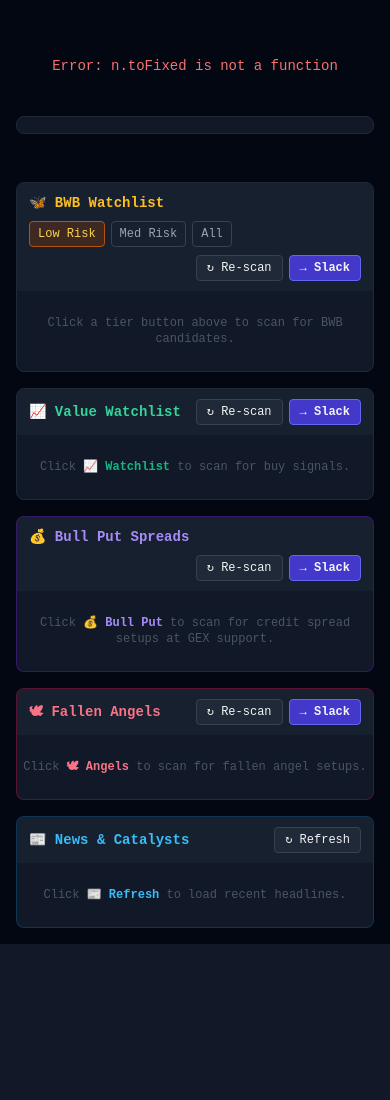
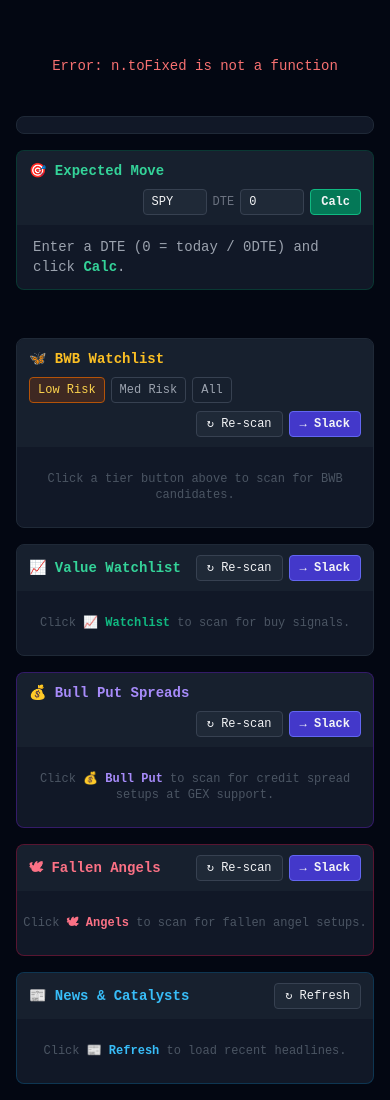
Before and after one commit to kwisener01/options-system, a Flask app: page / in a window 390 px wide. Shown: the part 117-1217 px from the top of the page. Before the commit the page ends 1061 px from the top, so only its background shows below. Run offline with Flask 3, Linux system fonts and the light colour scheme; some libraries are stand-ins or nearby versions.

Commit message:
feat(em): straddle-based expected move — dashboard DTE selector + Slack brief
Most-accurate method: EM = 0.85 x ATM straddle (real IV/skew at that expiry).
ATM strike found where |call-put| is smallest (parity), so 0DTE works naturally.

- src/analysis/expected_move.py (compute + pure _em_calc, 60s chain cache).
- /api/expected-move?symbol=&dte= endpoint (0 = today/0DTE).
- Dashboard: Expected Move card with symbol + DTE inputs -> live ±range.
- Pre-market Slack brief shows SPY 0DTE + weekly expected move.
- Pure straddle math unit-tested.

Note: 1-SD expected move ~= the 16-delta strike, tying back to strike selection.

Co-Authored-By: Claude Opus 4.8 <noreply@anthropic.com>

```diff
--- a/app.py
+++ b/app.py
@@ -857,6 +857,22 @@ def api_news():
         return jsonify({"ok": False, "error": str(e)}), 500
 
 
+@app.route("/api/expected-move")
+def api_expected_move():
+    """Straddle-based expected move for a chosen DTE (0 = today / 0DTE)."""
+    try:
+        dte = int(request.args.get("dte", 0))
+        sym = request.args.get("symbol", "SPY").upper()
+        from src.analysis.expected_move import compute
+        em = compute(sym, dte)
+        if not em:
+            return jsonify({"ok": False, "error": "no chain data (market closed or no quotes)"}), 200
+        return jsonify({"ok": True, **em})
+    except Exception as e:
+        logger.exception("expected-move failed")
+        return jsonify({"ok": False, "error": str(e)[:200]}), 500
+
+
 @app.route("/api/mode")
 def api_mode():
     """LIVE vs PAPER, derived from ALPACA_BASE_URL only. No account data exposed."""
@@ -1472,6 +1488,19 @@ def _premarket_prep_job():
                 f"  {vix_icon} *VIX* {vix_now:.1f} ({vix_chg:+.1f})  _{vix_label}_"
             )
 
+        # -- Expected move (straddle-based) -----------------------------------
+        em_lines = []
+        try:
+            from src.analysis.expected_move import compute as _em
+            for lbl, want in (("0DTE", 0), ("Weekly", 7)):
+                em = _em("SPY", want)
+                if em:
+                    em_lines.append(
+                        f"  *{lbl}* ({em['expiry']}, {em['dte']}DTE): ±${em['em_dollars']:.2f} "
+                        f"({em['em_pct']:.1f}%)  → {em['lower']:.0f}–{em['upper']:.0f}")
+        except Exception as e:
+            logger.warning("premarket expected-move failed: %s", e)
+
         # -- Open positions snapshot ------------------------------------------
         _, pos_block = _build_position_summary()
 
@@ -1480,6 +1509,9 @@ def _premarket_prep_job():
 
         if index_lines:
             sections += ["", "*--- MARKET ---*"] + index_lines
+
+        if em_lines:
+            sections += ["", "*--- EXPECTED MOVE (SPY, ATM straddle) ---*"] + em_lines
 
         if gex_block:
             sections += ["", "*--- GEX WALLS (prior close, HIGH confidence) ---*", gex_block]
--- a/templates/dashboard.html
+++ b/templates/dashboard.html
@@ -74,6 +74,28 @@
 
     <!-- VIX bar -->
     <div id="vix-bar" class="mb-4 bg-gray-900 rounded-lg border border-gray-800 px-4 py-2 flex items-center gap-6 text-sm"></div>
+
+    <!-- Expected Move -->
+    <div class="mb-4 bg-gray-900 rounded-lg border border-emerald-900/60 overflow-hidden">
+      <div class="px-3 py-2.5 bg-gray-800/50 flex items-center gap-2 flex-wrap">
+        <span class="text-emerald-400 font-bold text-sm shrink-0">🎯 Expected Move</span>
+        <span class="text-gray-600 text-xs hidden sm:inline">ATM straddle × 0.85 · 1σ range</span>
+        <div class="flex items-center gap-1.5 ml-auto">
+          <input id="em-symbol" value="SPY" maxlength="5"
+            class="w-16 px-2 py-1 text-xs bg-gray-800 rounded border border-gray-700 uppercase">
+          <label class="text-gray-500 text-xs">DTE</label>
+          <input id="em-dte" type="number" value="0" min="0" max="60"
+            class="w-16 px-2 py-1 text-xs bg-gray-800 rounded border border-gray-700">
+          <button onclick="loadExpectedMove()"
+            class="px-2.5 py-1 text-xs bg-emerald-700 hover:bg-emerald-600 rounded border border-emerald-500 transition-colors font-semibold">
+            Calc
+          </button>
+        </div>
+      </div>
+      <div id="em-body" class="px-4 py-3 text-sm text-gray-400">
+        Enter a DTE (0 = today / 0DTE) and click <strong class="text-emerald-400">Calc</strong>.
+      </div>
+    </div>
 
     <!-- SPY + QQQ grid -->
     <div class="grid grid-cols-1 xl:grid-cols-2 gap-4 mb-4">
@@ -1576,6 +1598,31 @@ function newsEsc(t) {
   const d = document.createElement('div');
   d.textContent = t == null ? '' : t;
   return d.innerHTML;
+}
+
+async function loadExpectedMove() {
+  const sym = ($('em-symbol').value || 'SPY').toUpperCase();
+  const dte = parseInt($('em-dte').value || '0', 10);
+  const body = $('em-body');
+  body.innerHTML = '<span class="text-gray-500"><span class="pulse inline-block mr-1">⟳</span>Calculating…</span>';
+  try {
+    const resp = await fetch(`/api/expected-move?symbol=${encodeURIComponent(sym)}&dte=${dte}`);
+    const j = await resp.json();
+    if (!j.ok) { body.innerHTML = `<span class="text-rose-400">${(j.error||'no data')}</span>`; return; }
+    const dteNote = (j.dte !== j.requested_dte) ? ` <span class="text-amber-400">(nearest to ${j.requested_dte})</span>` : '';
+    body.innerHTML = `
+      <div class="flex flex-wrap items-baseline gap-x-6 gap-y-1">
+        <div class="text-2xl font-bold text-emerald-400">±$${j.em_dollars.toFixed(2)}
+          <span class="text-base text-gray-400">(${j.em_pct.toFixed(1)}%)</span></div>
+        <div class="text-sm text-gray-300">Range <span class="font-semibold">${j.lower.toFixed(2)} – ${j.upper.toFixed(2)}</span></div>
+      </div>
+      <div class="text-xs text-gray-500 mt-1">
+        ${j.underlying} ${j.expiry} · ${j.dte}DTE${dteNote} · ATM ${j.atm_strike} · IV ${j.atm_iv}% ·
+        straddle $${j.straddle.toFixed(2)} · fwd ${j.forward.toFixed(2)}
+      </div>`;
+  } catch(err) {
+    body.innerHTML = `<span class="text-rose-400">Error: ${err.message}</span>`;
+  }
 }
 
 async function loadNews(force = false) {
```
Also changed, not shown: src/analysis/expected_move.py (added, +108 -0 lines), tests/test_interactive.py (+15 -0 lines), README.md.
